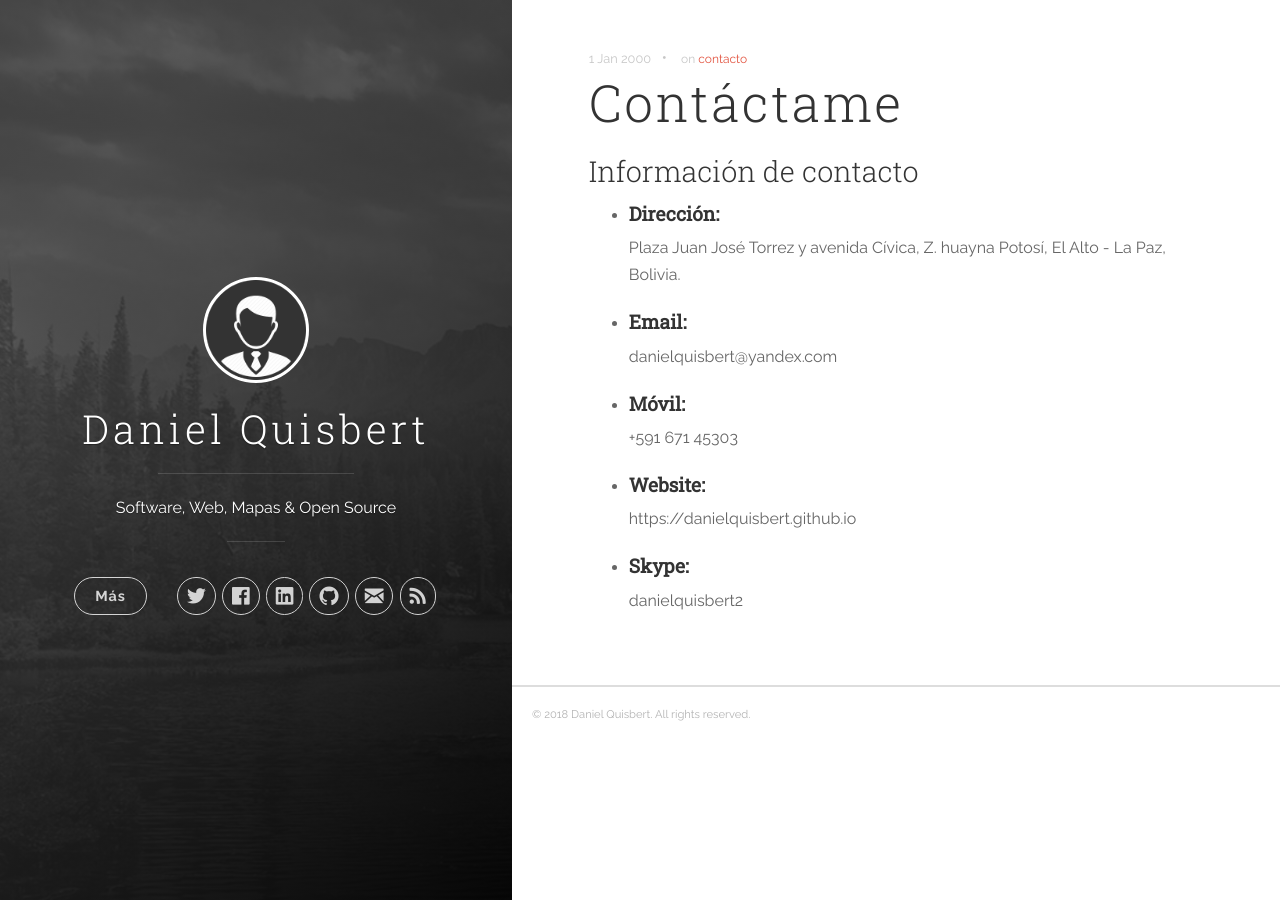
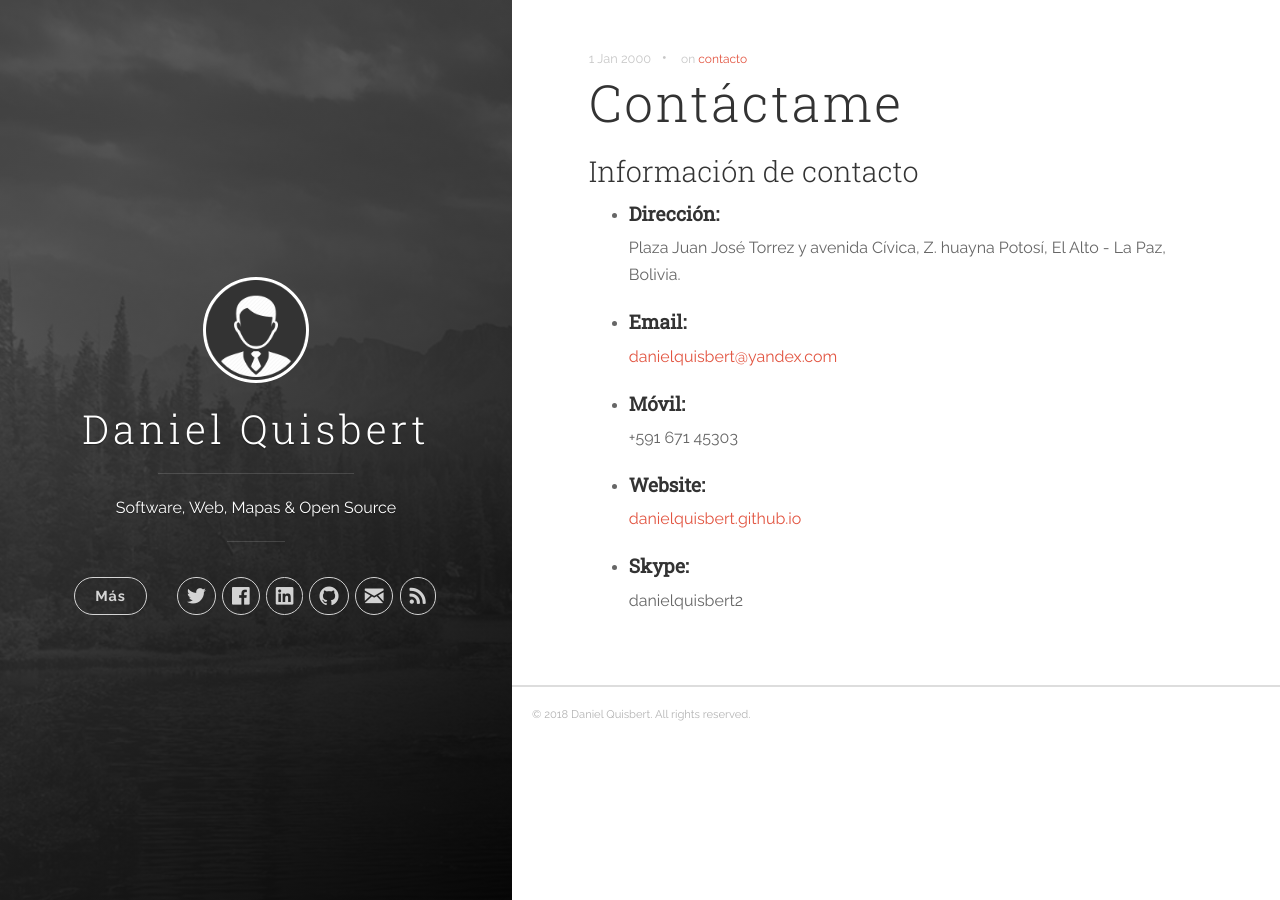
Before and after one commit to danielquisbert/danielquisbert.github.io, a Jekyll site: the page built from _posts/2000-01-01-contacto.markdown, in a window 1280 px wide. Built offline with Jekyll 4.4.1, drawn with Linux system fonts in a browser that asks for light colours; some of the changed lines change nothing that is shown.

Commit message:
URL y mail en formato

```diff
--- a/_posts/2000-01-01-contacto.markdown
+++ b/_posts/2000-01-01-contacto.markdown
@@ -12,13 +12,13 @@ tags: [contacto]
 Plaza Juan José Torrez y avenida Cívica, Z. huayna Potosí, El Alto - La Paz, Bolivia.
 
 - #### **Email:**
-danielquisbert@yandex.com
+[danielquisbert@yandex.com](mailto:danielquisbert@yandex.com)
 
 - #### **Móvil:**
 +591 671 45303
 
 - #### **Website:**
-https://danielquisbert.github.io
+[danielquisbert.github.io](https://danielquisbert.github.io)
 
 - #### **Skype:**
 danielquisbert2
```
